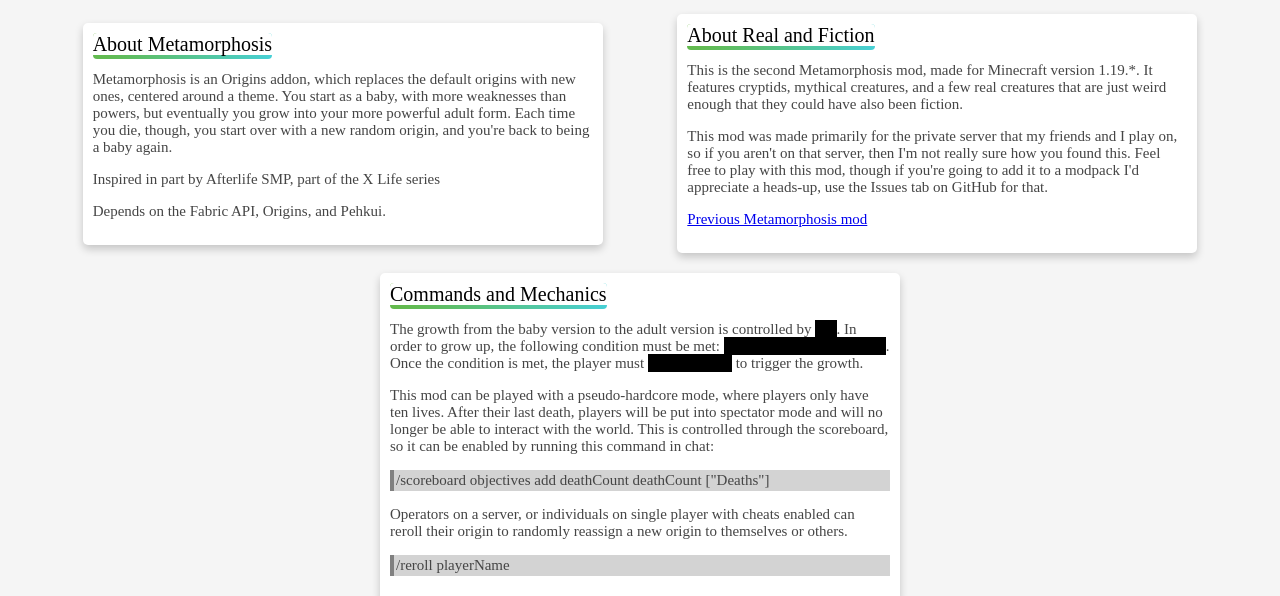
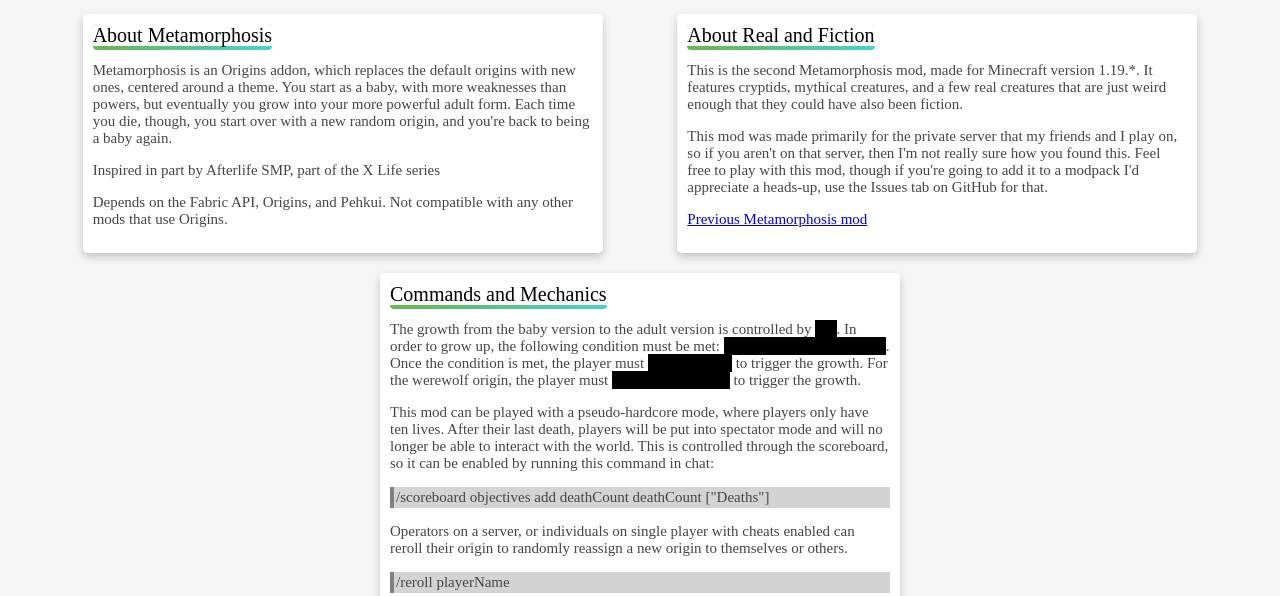
Before and after one commit to synfy/metamorphosis-raf, a plain HTML site: page docs/index.html in a window 1280 px wide. Shown: the part 69-665 px from the top of the page. Drawn offline with Linux system fonts and the light colour scheme.

Commit message:
Finishing up docs

```diff
--- a/docs/index.html
+++ b/docs/index.html
@@ -20,7 +20,7 @@
                 into your more powerful adult form. Each time you die, though, you start over
                 with a new random origin, and you're back to being a baby again.</p>
               <p>Inspired in part by Afterlife SMP, part of the X Life series</p>
-              <p>Depends on the Fabric API, Origins, and Pehkui.</p>
+              <p>Depends on the Fabric API, Origins, and Pehkui. Not compatible with any other mods that use Origins.</p>
             </div>
         </div>
       </div>
@@ -51,7 +51,8 @@
             <p>
               The growth from the baby version to the adult version is controlled by <span class="spoiler">XP</span>.
               In order to grow up, the following condition must be met: <span class="spoiler">player must have 45 levels</span>.
-              Once the condition is met, the player must <span class="spoiler">sleep in a bed</span> to trigger the growth.
+              Once the condition is met, the player must <span class="spoiler">sleep in a bed</span> to trigger the growth. For
+              the werewolf origin, the player must <span class="spoiler">right click on a bed</span> to trigger the growth.
             </p>
             <p>
               This mod can be played with a pseudo-hardcore mode, where players only have ten lives. After their last death,
```
